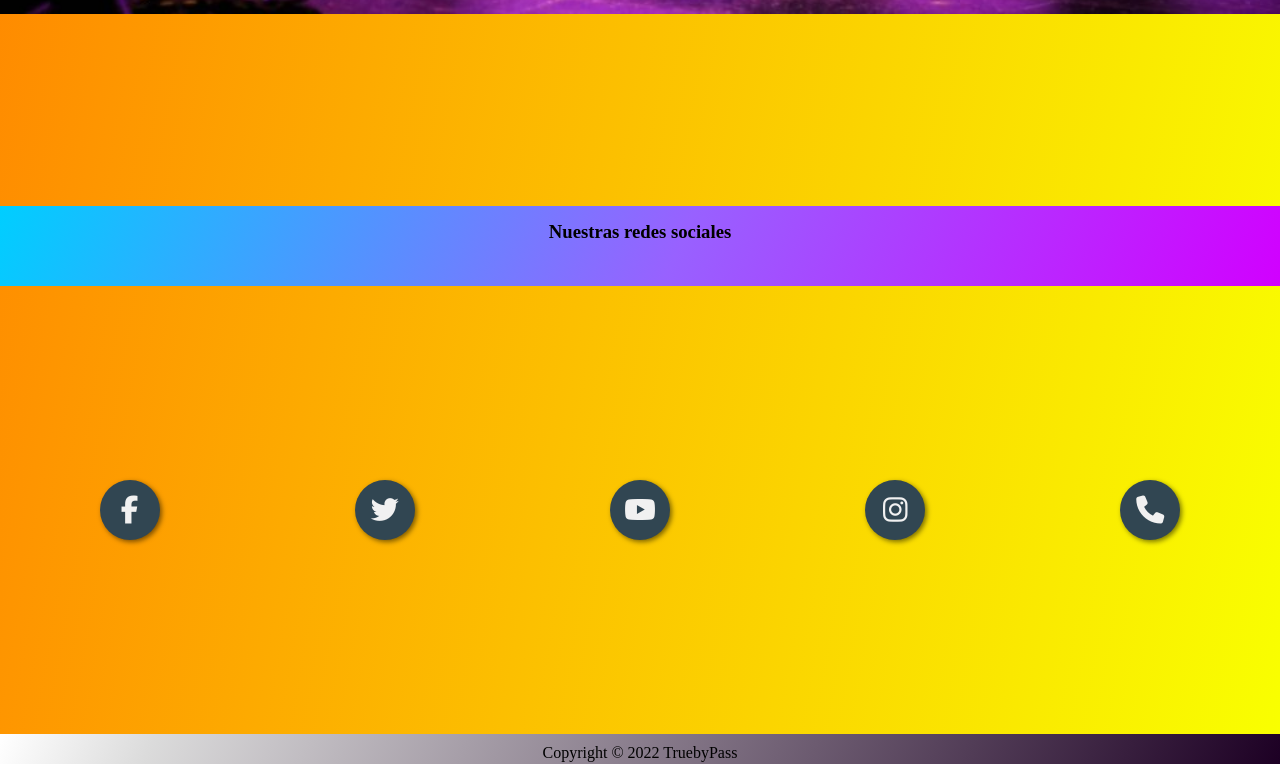
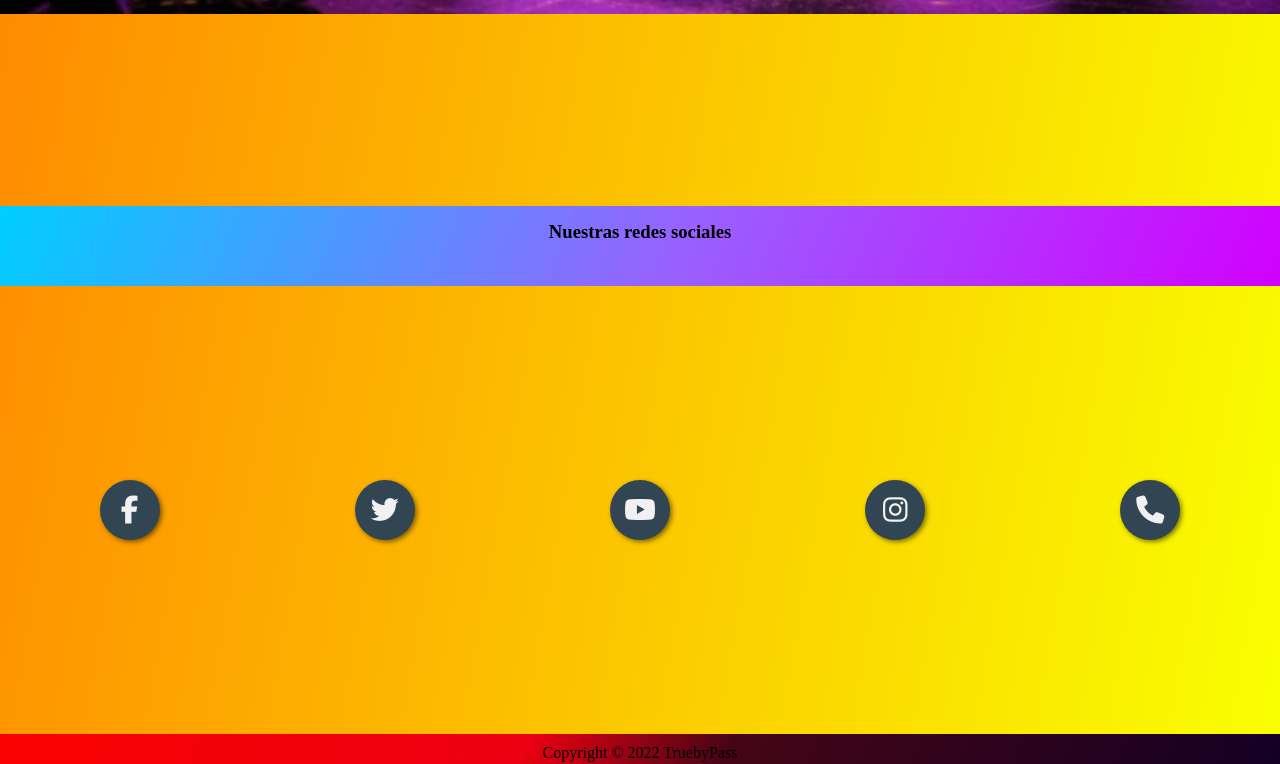
Before and after one commit to maxiorias/nada, a plain HTML site: page index.html in a window 1280 px wide. Shown: the part 828-1592 px from the top of the page. Drawn offline with Linux system fonts and the light colour scheme.

Commit message:
se agrega gradient a footer

```diff
--- a/css/styles.css
+++ b/css/styles.css
@@ -18,11 +18,13 @@ header {
     /* grid-area: header; */
 
 }
+
 body {
-  width: 100%;
-  height: 100%;
+    width: 100%;
+    height: 100%;
 
 }
+
 .navbar {
     display: grid;
     grid-template-columns: repeat(0, 1fr);
@@ -125,7 +127,7 @@ main {
 }
 
 /* main galeria */
-#body-galeria{
+#body-galeria {
     width: 100%;
     height: 150vh;
     display: grid;
@@ -133,6 +135,7 @@ main {
 
 
 }
+
 #galeria-main {
     width: 100%;
     height: 150vh;
@@ -184,7 +187,8 @@ main {
 .galeria__item:nth-child(9) {
     grid-column-start: span 2;
 }
-.galeria__item:nth-child(3){
+
+.galeria__item:nth-child(3) {
     grid-column-start: span 2;
 }
 
@@ -196,8 +200,8 @@ main {
 footer {
     width: 100%;
     height: 30px;
-    background: rgb(255, 255, 255);
-    background: linear-gradient(113deg, rgba(255, 255, 255, 1) 0%, rgba(219, 219, 219, 1) 12%, rgba(29, 0, 36, 1) 100%);
+    background: rgb(250, 2, 2);
+    background: linear-gradient(113deg, rgba(250, 2, 2, 1) 0%, rgba(236, 0, 17, 1) 41%, rgba(69, 5, 22, 1) 57%, rgba(20, 0, 36, 1) 100%);
     display: grid;
     text-align: center;
     padding: 10px;
@@ -216,7 +220,7 @@ footer {
         display: grid;
         grid-template-columns: repeat(1, 1fr);
         grid-template-areas: "section1 section1 section1"
-                             "aside aside aside";
+            "aside aside aside";
 
 
     }
```
